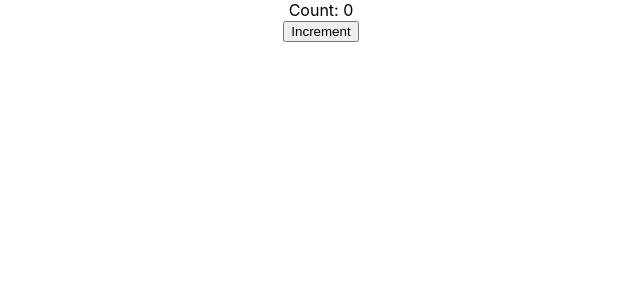
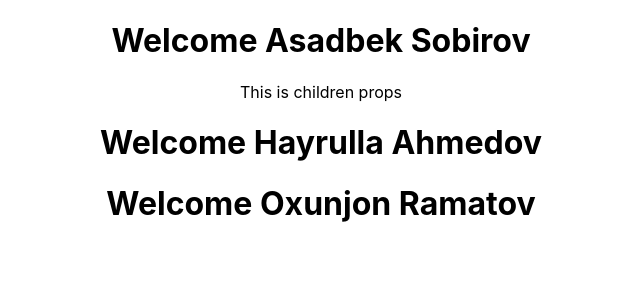
Before and after one commit to Asadbek-Dev/React_Sources, a React (Create React App) app: page / in a window 1280 px wide. Shown: the top 300 px of the page, without its empty margins (319-959 px from the left). Built offline with nearby package versions, Linux system fonts and the light colour scheme.

Commit message:
destructuring props

```diff
--- a/src/App.js
+++ b/src/App.js
@@ -18,17 +18,17 @@ function App() {
 
      {/* Props  */}
 
-     {/* <Greet name='Asadbek' lastName='Sobirov'>
+     <Greet name='Asadbek' lastName='Sobirov'>
        <p>This is children props</p>
      </Greet>
      <Greet name='Hayrulla' lastName='Ahmedov' />
-     <Greet name='Oxunjon' lastName='Ramatov'/> */}
+     <Greet name='Oxunjon' lastName='Ramatov'/>
 
 
      {/* State */}
 
      {/* <Message/> */}
-     <Counter/>
+     {/* <Counter/> */}
     </div>
   );
 }
--- a/src/props/Greet.js
+++ b/src/props/Greet.js
@@ -1,27 +1,27 @@
-// import React from 'react'
+import React from 'react'
 
-// const Greet = (props) => {
-//     console.log(props);
-//   return (
-//       <div>
-//         <h1>Welcome {props.name} {props.lastName}  </h1>
-//         {props.children}
-//       </div>
-//   )
+const Greet = ({name,lastName,children}) => {
+    console.log(name,lastName);
+  return (
+      <div>
+        <h1>Welcome {name} {lastName}  </h1>
+        {children}
+      </div>
+  )
+}
+
+export default Greet
+// import React, { Component } from 'react';
+
+// class Greet extends Component {
+//     render(props) {
+//         return (
+//             <div>
+//                 <h1>welcome {this.props.name}</h1>
+//                 {this.props.children}
+//             </div>
+//         );
+//     }
 // }
 
-// export default Greet
-import React, { Component } from 'react';
-
-class Greet extends Component {
-    render(props) {
-        return (
-            <div>
-                <h1>welcome {this.props.name}</h1>
-                {this.props.children}
-            </div>
-        );
-    }
-}
-
-export default Greet;
+// export default Greet;
```
